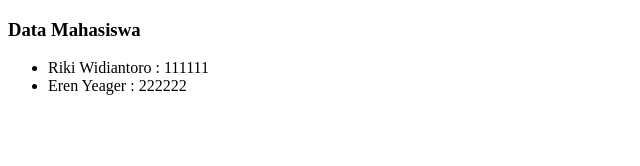
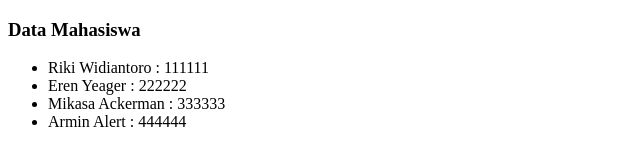
Before and after one commit to Riki-Toro/coba-GitGithub, a plain HTML site: page latihan-git/coba2-branch/mahasiswa.html in a window 1280 px wide. Shown: the whole page, without its empty margins (0-640 px from the left). Drawn offline with Linux system fonts and the light colour scheme.

Commit message:
Update mahasiswa.html

```diff
--- a/latihan-git/coba2-branch/mahasiswa.html
+++ b/latihan-git/coba2-branch/mahasiswa.html
@@ -12,6 +12,8 @@
     <ul>
         <li>Riki Widiantoro : 111111</li>
         <li>Eren Yeager : 222222</li>
+        <li>Mikasa Ackerman : 333333</li>
+        <li>Armin Alert : 444444</li>
     </ul>
 </body>
 </html>
```
